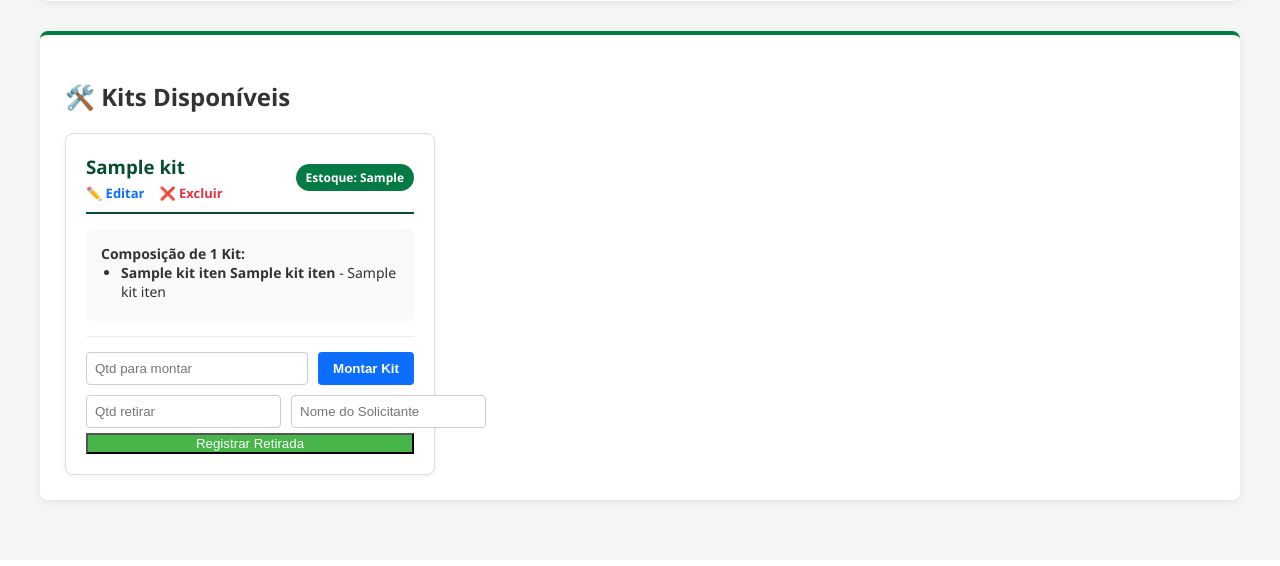
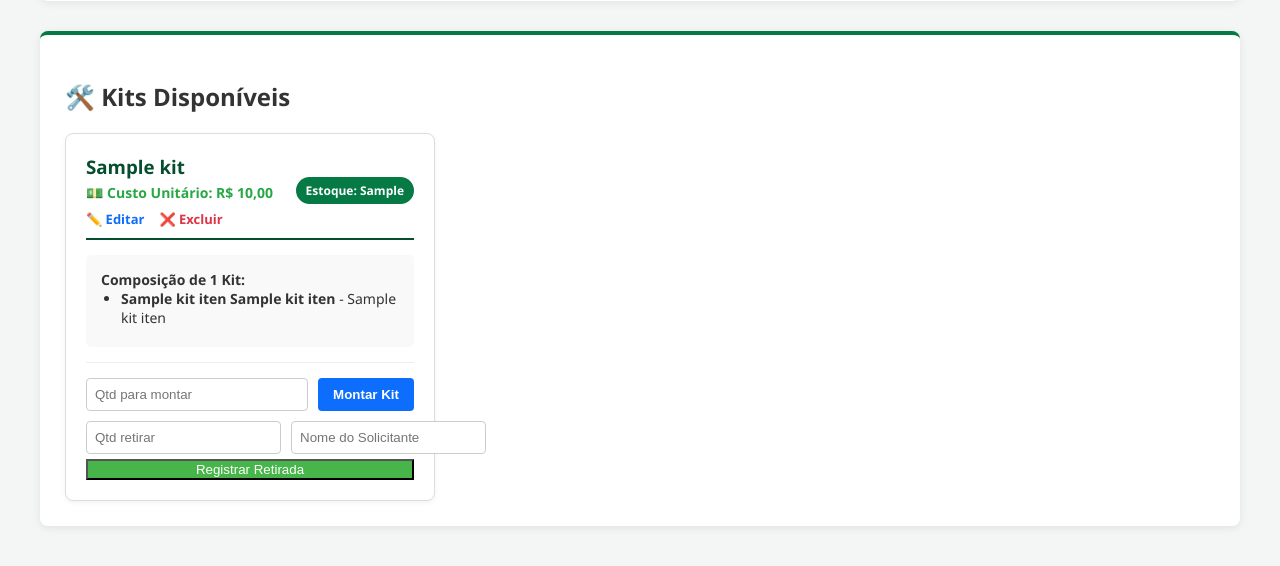
Before and after one commit to matheuspedrodev/estoque_almoxarifado, a Flask app: page /kits in a window 1280 px wide. Shown: the part 593-1159 px from the top of the page. Before the commit the page ends 1101 px from the top, so only its background shows below. Run offline with Flask 3, Linux system fonts and the light colour scheme; the visitor is signed in with stand-in values (Sample User, id 1); a database or web service that is not in the repository returns one stand-in record (values such as "Sample title"); some libraries are stand-ins or nearby versions.

Commit message:
incluindo os valores dos kits

```diff
--- a/app.py
+++ b/app.py
@@ -914,26 +914,41 @@ def gerenciar_kits():
     cursor.execute("SELECT id, nome, quantidade_atual FROM Kits ORDER BY nome")
     lista_kits_bruta = cursor.fetchall()
 
-    # 2. Busca os ingredientes de TODOS os kits de uma vez (Evita sobrecarregar o banco)
+    # 2. Busca os ingredientes e seus respectivos PREÇOS (p.preco)
+    # ATENÇÃO: Se a sua coluna de preço tiver outro nome (ex: p.valor), mude abaixo!
     cursor.execute('''
-        SELECT ki.kit_id, p.nome, ki.quantidade_necessaria, COALESCE(p.unidade_medida, 'un')
+        SELECT ki.kit_id, p.nome, ki.quantidade_necessaria, COALESCE(p.unidade_medida, 'un'), p.preco
         FROM Kit_Itens ki
         JOIN Produtos p ON ki.produto_id = p.id
     ''')
     composicao_bruta = cursor.fetchall()
 
-    # 3. Monta um "pacote" organizado juntando o kit com os seus itens
+    # 3. Monta um "pacote" organizado calculando o custo total dos itens
     lista_kits = []
     for kit in lista_kits_bruta:
-        itens_deste_kit = [
-            {'nome': comp[1], 'quantidade': comp[2], 'unidade': comp[3]}
-            for comp in composicao_bruta if comp[0] == kit[0]
-        ]
+        itens_deste_kit = []
+        valor_total_kit = 0.0 # Inicializa o somador do custo
+
+        for comp in composicao_bruta:
+            if comp[0] == kit[0]:
+                qtd_necessaria = comp[2]
+                preco_unitario = float(comp[4]) if comp[4] else 0.0
+
+                # Multiplica a quantidade pelo valor unitário e soma ao total do kit
+                valor_total_kit += (qtd_necessaria * preco_unitario)
+
+                itens_deste_kit.append({
+                    'nome': comp[1],
+                    'quantidade': qtd_necessaria,
+                    'unidade': comp[3]
+                })
+
         lista_kits.append({
             'id': kit[0],
             'nome': kit[1],
             'quantidade_atual': kit[2],
-            'itens': itens_deste_kit
+            'itens': itens_deste_kit,
+            'valor_total': valor_total_kit # Nova chave enviada ao HTML
         })
 
     cursor.execute("SELECT id, nome FROM Produtos ORDER BY nome")
@@ -942,7 +957,6 @@ def gerenciar_kits():
 
     # Agora enviamos a lista montada e rica em detalhes para o HTML
     return render_template('kits.html', kits=lista_kits, produtos=lista_produtos)
-
 
 @app.route('/criar_kit', methods=['POST'])
 def criar_kit():
--- a/templates/kits.html
+++ b/templates/kits.html
@@ -123,8 +123,15 @@
                     <div class="kit-header">
                         <div>
                             <h3>{{ kit.nome }}</h3>
+
                             {% if session.get('usuario_nivel') == 'admin' %}
-                            <div style="display: flex; gap: 15px; margin-top: 5px;">
+                            <div style="color: #28a745; font-weight: bold; font-size: 14px; margin-top: 4px;">
+                                💵 Custo Unitário: R$ {{ "%.2f"|format(kit.valor_total)|replace('.', ',') }}
+                            </div>
+                            {% endif %}
+
+                            {% if session.get('usuario_nivel') == 'admin' %}
+                            <div style="display: flex; gap: 15px; margin-top: 8px;">
                                 <a href="/editar_kit/{{ kit.id }}"
                                    style="color: #0d6efd; font-size: 13px; text-decoration: none; font-weight: bold;">
                                    ✏️ Editar
@@ -181,11 +188,9 @@
     <script>
         function adicionarLinha() {
             const container = document.getElementById('itens-container');
-            // Clona a primeira linha para manter as opções do select
             const primeiraLinha = container.querySelector('.item-row');
             const novaLinha = primeiraLinha.cloneNode(true);
 
-            // Limpa os valores copiados
             novaLinha.querySelector('select').value = "";
             novaLinha.querySelector('input').value = "";
 
@@ -194,7 +199,6 @@
 
         function removerLinha(botao) {
             const container = document.getElementById('itens-container');
-            // Não permite excluir a última linha que sobrou
             if (container.querySelectorAll('.item-row').length > 1) {
                 botao.parentElement.remove();
             } else {
```
